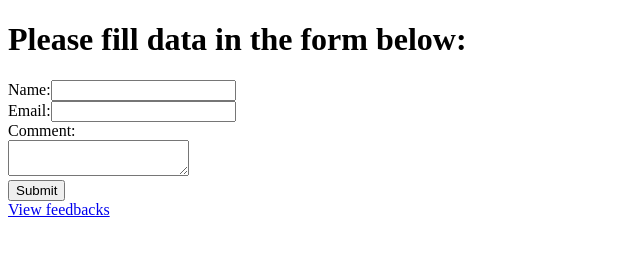
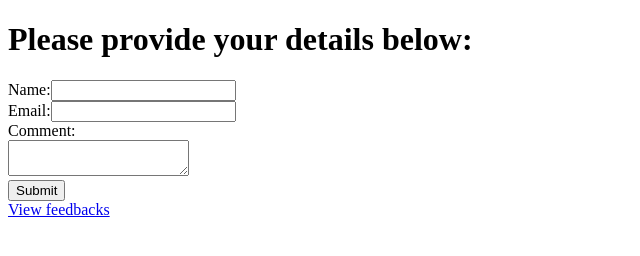
Before and after one commit to manosrin/feedback-form, a website: page public/index.html in a window 1280 px wide. Shown: the whole page, without its empty margins (0-640 px from the left). Drawn offline with Linux system fonts and the light colour scheme.

Commit message:
modified index

```diff
--- a/app.js
+++ b/app.js
@@ -10,7 +10,6 @@ const { resolve } = require("path");
 const client = new MongoClient(process.env.MONGODB_URL);
 const port = process.env.PORT;
 
-app.use(bodyParser.urlencoded({ extended: false }));
 app.use(express.static(path.resolve(__dirname, "public")));
 
 app.post("/post-feedback", async (req, res) => {
--- a/public/index.html
+++ b/public/index.html
@@ -5,7 +5,7 @@
     <title>Client Data</title>
   </head>
   <body>
-    <h1>Please fill data in the form below:</h1>
+    <h1>Please provide your details below:</h1>
     <form method="POST" action="/post-feedback">
       <label>Name:<input type="text" name="client-name" required /></label>
       <br />
```
